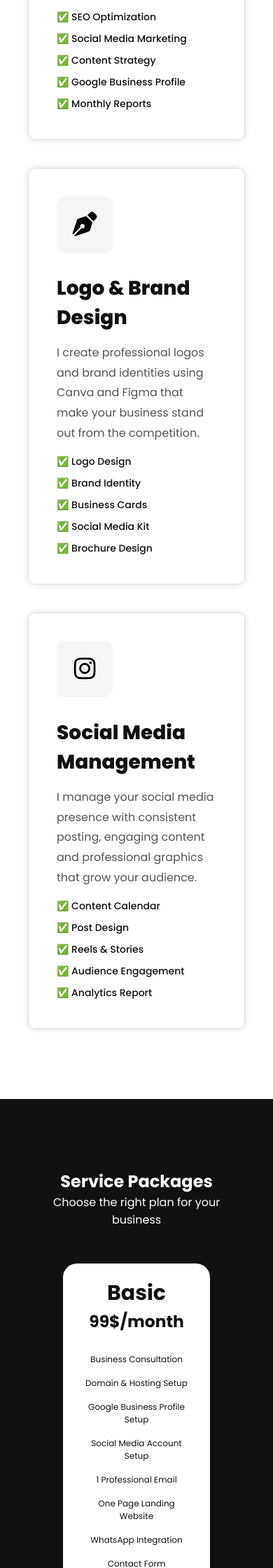
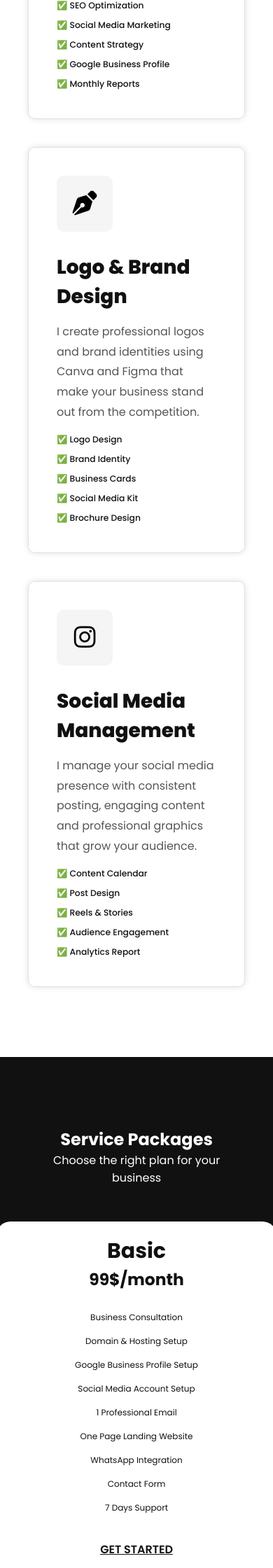
Before and after one commit to nagarb96/MyProjects, a PHP site: page /services.html in a window 390 px wide; the page is wider, and only the part inside the window is pictured. Shown: the part 1560-3800 px from the top of that part at 70% size. Run offline with PHP 8.4, Linux system fonts and the light colour scheme.

Commit message:
today i have complete my porfolio4 New Project with Full Responsive

```diff
--- a/Html&CSS/Portfolio4 New/about.html
+++ b/Html&CSS/Portfolio4 New/about.html
@@ -15,7 +15,7 @@
         <div class="container">
             <!-- Logo -->
              <div class="logo">
-                <img src="./assets/logo/Brijesh  Portfolio Website.png" alt="Brijesh Logo">
+                <a href="index.html"><img src="./assets/logo/Brijesh  Portfolio Website.png" alt="Brijesh Logo"></a>
                 <!-- <a href="index.html">Brijesh.</a> -->
              </div>
 
--- a/Html&CSS/Portfolio4 New/contact.html
+++ b/Html&CSS/Portfolio4 New/contact.html
@@ -15,7 +15,7 @@
         <div class="container">
             <!-- Logo -->
              <div class="logo">
-                <img src="./assets/logo/Brijesh  Portfolio Website.png" alt="Brijesh Logo">
+                <a href="index.html"><img src="./assets/logo/Brijesh  Portfolio Website.png" alt="Brijesh Logo"></a>
                 <!-- <a href="index.html">Brijesh.</a> -->
              </div>
 
--- a/Html&CSS/Portfolio4 New/projects.html
+++ b/Html&CSS/Portfolio4 New/projects.html
@@ -15,7 +15,7 @@
         <div class="container">
             <!-- Logo -->
              <div class="logo">
-                <img src="./assets/logo/Brijesh  Portfolio Website.png" alt="Brijesh Logo">
+                <a href="index.html"><img src="./assets/logo/Brijesh  Portfolio Website.png" alt="Brijesh Logo"></a>
                 <!-- <a href="index.html">Brijesh.</a> -->
              </div>
 
--- a/Html&CSS/Portfolio4 New/services.html
+++ b/Html&CSS/Portfolio4 New/services.html
@@ -15,7 +15,7 @@
         <div class="container">
             <!-- Logo -->
              <div class="logo">
-                <img src="./assets/logo/Brijesh  Portfolio Website.png" alt="Brijesh Logo">
+                <a href="index.html"><img src="./assets/logo/Brijesh  Portfolio Website.png" alt="Brijesh Logo"></a>
                 <!-- <a href="index.html">Brijesh.</a> -->
              </div>
 
@@ -62,11 +62,11 @@
     <div class="container">
 
         <!-- Service 1 -->
-        <div class="service-detail-card">
+        <div class="service-detail-card" id="webDesign">
             <div class="service-detail-icon">
                 <i class="fa-solid fa-code"></i>
             </div>
-        <div class="service-detail-content" id="webDesign">
+        <div class="service-detail-content" >
                 <h2>Web Design & Development</h2>
                 <p>I build responsive, fast and modern websites
                 using HTML, CSS, JavaScript and PHP. From simple
@@ -82,7 +82,7 @@
         </div>
 
         <!-- Service 2 -->
-        <div class="service-detail-card">
+        <div class="service-detail-card" id="digitalMarketing">
             <div class="service-detail-icon">
                 <i class="fa-solid fa-bullhorn"></i>
             </div>
@@ -102,7 +102,7 @@
         </div>
 
         <!-- Service 3 -->
-        <div class="service-detail-card">
+        <div class="service-detail-card" id="logoBrand">
             <div class="service-detail-icon">
                 <i class="fa-solid fa-pen-nib"></i>
             </div>
@@ -122,7 +122,7 @@
         </div>
 
         <!-- Service 4 -->
-        <div class="service-detail-card">
+        <div class="service-detail-card" id="smManagement">
             <div class="service-detail-icon">
                 <i class="fa-brands fa-instagram"></i>
             </div>
--- a/Html&CSS/Portfolio4 New/style.css
+++ b/Html&CSS/Portfolio4 New/style.css
@@ -21,7 +21,7 @@
     --font-main: 'Poppins', sans-serif;
 
     /* Font Sizes */
-    --text-sm: 0.875rem;    /* 14px */
+    --text-sm: 0.768rem;    /* 14px */
     --text-base: 1rem;      /* 16px */
     --text-md: 1.25rem;     /* 20px */
     --text-lg: 1.75rem;     /* 28px */
@@ -93,7 +93,7 @@
         font-size: 30px;
         color: var(--accent);
      }
-     .logo {
+     .logo a{
         width: 200px;
         height: 70px;
         overflow: hidden;
@@ -509,12 +509,12 @@
     /* Footer */
     .footer {
         background: var(--accent);
-        padding: 60px 0 0 0;
+        padding: 40px 0 0 0;
     }
     .footer-grid {
         display: grid;
-        grid-template-columns: 2fr 1fr 1fr 1fr;
-        gap: 40px;
+        grid-template-columns: 2fr 1fr 1fr 2fr;
+        gap: 10px;
         padding-bottom: 40px;
         justify-content: start;
     }
@@ -1276,7 +1276,62 @@
   border: 2px solid var(--text-dark);
   text-align: center;
 }
+    @media only screen and (max-width: 768px) {
+        .navbar {
+            height: auto;
+        }
+        .hamburger{
+            display: flex;
+        }
+        .nav-links, .nav-cta{
+            display: none;
+        }
+        .hero-text p{
+            font-size: 13px
+        }
+        .hero-text h1 {
+            font-size: var(--text-lg);
+        }
+        .hero-image img {
+            width: 300px;
+            height: 450px;
+        }
+        .services-grid{
+            grid-template-columns: repeat(2, 1fr);
+        }
+        .projects-grid{
+            grid-template-columns: repeat(2,1fr);
+        }
+        .footer-links {
+            font-size: var(--text-sm);
+        }
+        .pricing-section {
+            display: flex;
+        }
+        .pricing-section{
+            justify-content: center;
+        }
+        .plans-container{
+            grid-template-columns: repeat(1,1fr);
 
+        }
+        .pricing-card {
+            width: 400px;
+            text-align: center;
+        }
+        .features-list li{
+            text-align: center;
+            justify-content: center;
+        }
+        .pricing-card .btn {
+            justify-content: center;
+            text-decoration: underline;
+            font-weight: 600;
+        }
+        .add-on-list {
+            grid-template-columns: repeat(2,1fr);
+        }
+    }
 
     @media only screen and (max-width: 600px) {
         .navbar {
```
Also changed, not shown: Html&CSS/Portfolio4 New/index.html (+8 -8 lines).
